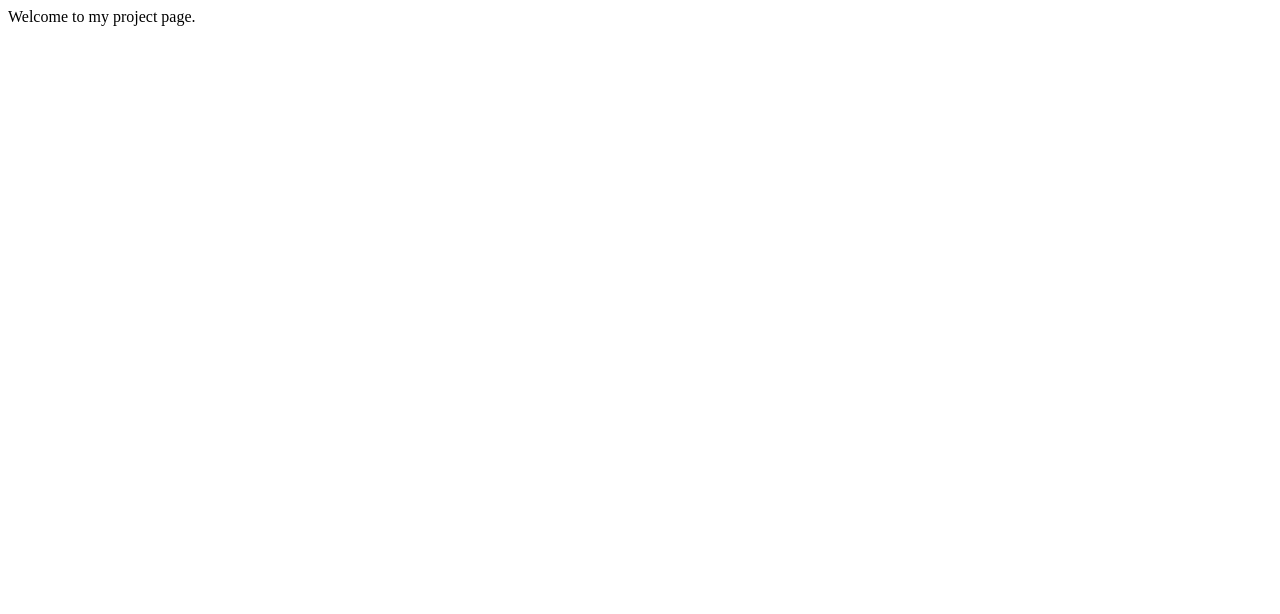
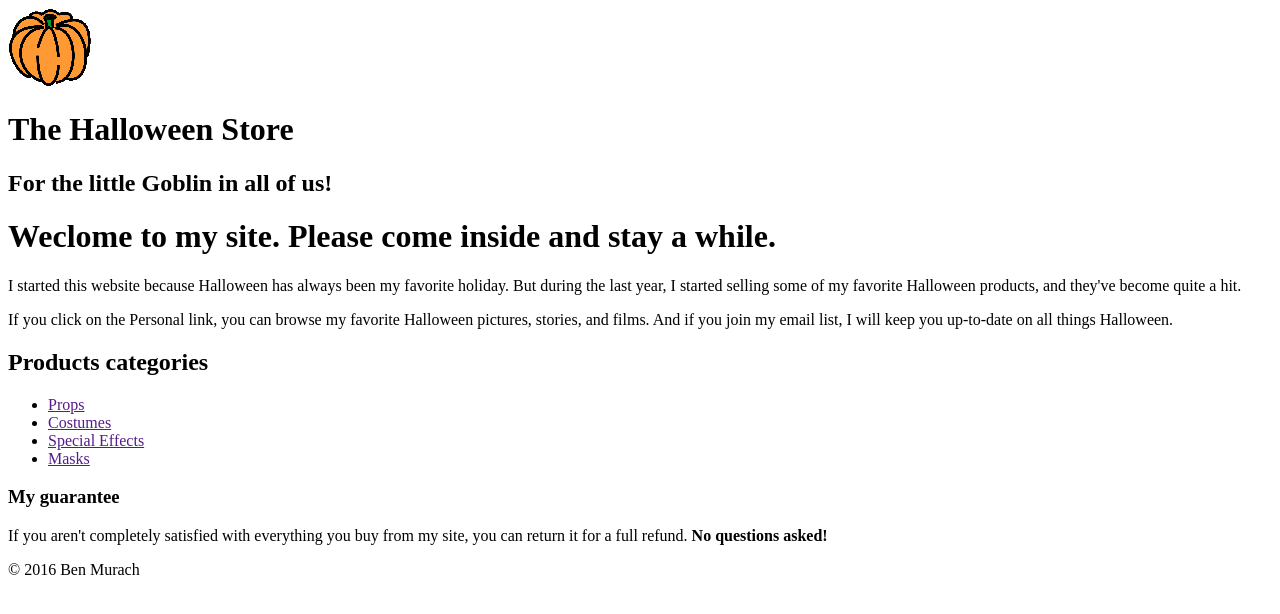
Before and after one commit to tpacius/401-project, a plain HTML site: page index.html in a window 1280 px wide. Drawn offline with Linux system fonts and the light colour scheme.

Commit message:
Assignment 1

```diff
--- a/index.html
+++ b/index.html
@@ -1 +1,40 @@
-Welcome to my project page.
+<!DOCTYPE html>
+
+<html lang="en">
+<head>
+	<meta charset="utf-8" />
+	<title>Halloween Store</title>
+	<img src="images/pumpkin.gif" alt="Pumpkin">
+	<h1>
+		The Halloween Store
+	</h1>
+	<h2>
+	<h2>
+		For the little Goblin in all of us!
+	</h2>
+</head>
+
+<body>
+	<h1>
+		Weclome to my site. Please come inside and stay a while.
+	</h1>
+	<p>I started this website because Halloween has always been my favorite holiday. But during the last year, I started selling some of my favorite Halloween products, and they've become quite a hit.</p>
+	<p>If you click on the Personal link, you can browse my favorite Halloween pictures, stories, and films. And if you join my email list, I will keep you up-to-date on all things Halloween.</p>
+	<h2>
+	Products categories
+	</h2>
+		<ul>
+		<li><a href src="props.html">Props</a></li>
+		<li><a href src="costumes.html">Costumes</a></li>
+		<li><a href src="effects.html">Special Effects</a></li>
+		<li><a href src="masks.html">Masks</a></li>
+		</ul>
+	<h3>
+	My guarantee
+	</h3>
+		<p>If you aren't completely satisfied with everything you buy from my site, you can return it for a full refund. <b>No questions asked!</b> </p>
+</body>
+<footer>
+	&copy; 2016 Ben Murach
+</footer>
+</html>
```
Also changed, not shown: images/bats.gif (added), images/cat1.jpg (added), images/favicon.ico (added), images/flying_bats.jpg (added), images/pumpkin.gif (added), images/rat1.jpg (added), images/strobe1.jpg (added).
